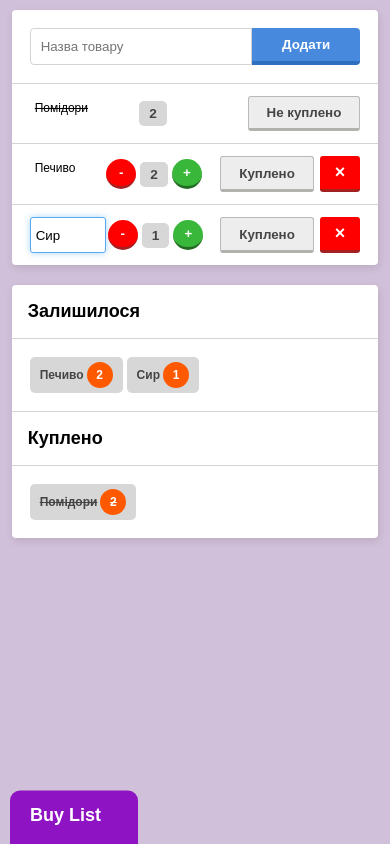
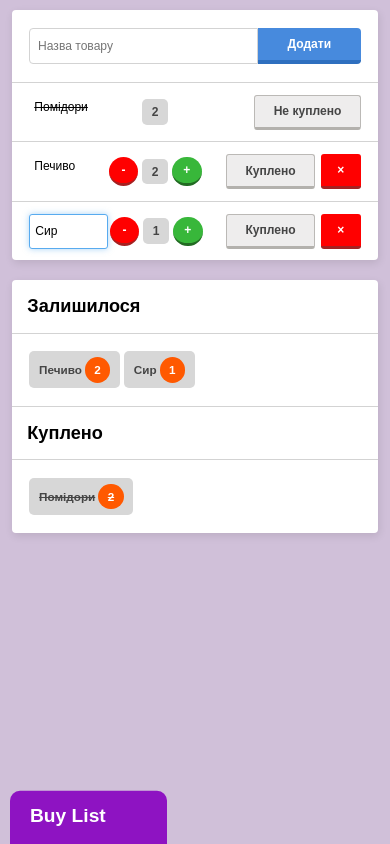
Before and after one commit to pando4kaa/hw2-web, a plain HTML site: page index.html in a window 390 px wide. Drawn offline with Linux system fonts and the light colour scheme.

Commit message:
доробила все

```diff
--- a/styles.css
+++ b/styles.css
@@ -63,7 +63,6 @@ body > main > form {
 }
 .product input.name {
     border:1px solid white;
-
     border-radius: 3px;
 }
 .product input.name:focus {
@@ -205,6 +204,7 @@ button:hover::after{
 }
 .BuyList h2{
     margin-top: 4px;
+    font-size: 1.2rem;
 
 }
 .BuyList{
@@ -213,7 +213,7 @@ button:hover::after{
     border-radius: 10px 10px 0 0;
     position: fixed;
     bottom: 0;
-    transform: translateY(40%);
+    transform: translateY(44%);
     left: 10px;
     padding: 10px 20px;
     transition: all 0.5s ease-in-out;
@@ -231,26 +231,9 @@ button:hover::after{
 
 .author{
     margin: 0;
+    font-size: 1rem;
 }
 
-@media screen and (max-width: 350px){
-    .product {
-        flex-direction: column;
-        justify-content: center;
-        align-items: center;
-    }
-    .product > * {
-        margin:5px 0;
-    }
-    .product .name {
-        text-align: center;
-    }
-    .product .thirdColumn {
-        display: flex;
-        justify-content: flex-end;
-        flex-basis: 0;
-    }
-}
 
  @media screen and (max-width: 500px) {
     body {
@@ -267,6 +250,54 @@ button:hover::after{
         font-size: 12px;
     }
  }
+
+ @media screen and (max-width: 400px){
+    body, #addProductInput, #addProductButton, .product input.name, .minus, .plus, .cancel, .buy, .count {
+        font-size: 3.1vw;
+    }
+    body > main > * {
+        padding: 4.5vw;
+    }
+    body > main > section {
+        padding: 3vw 4.5vw;
+    }
+    #addProductInput {
+        padding: 2vw;
+    }
+    #addProductButton{
+        padding: 2.4vw 7.6vw;
+    }
+    .product .thirdColumn {
+        flex-basis: 40vw;
+    }
+    .buy{
+        padding: 2.2vw 4.7vw;
+    }
+    .cancel {
+        padding: 2.2vw 4.2vw;
+        margin-left: 1.5vw;
+    }
+    .minus, .plus {
+        width: 7.5vw;
+        height: 7.5vw;
+    }
+    .count {
+        padding: 1.5vw 2.5vw;
+    }
+    body > aside > * {
+        padding: 4vw;
+    }
+    body > aside .count {
+        font-size: 3vw;
+    }
+    .countRight {
+        width: 5vw;
+        height: 5vw;
+    }
+}
+
+
+
  @media print {
     .BuyList{
         border: 2px rgb(103, 33, 170) solid;
```
